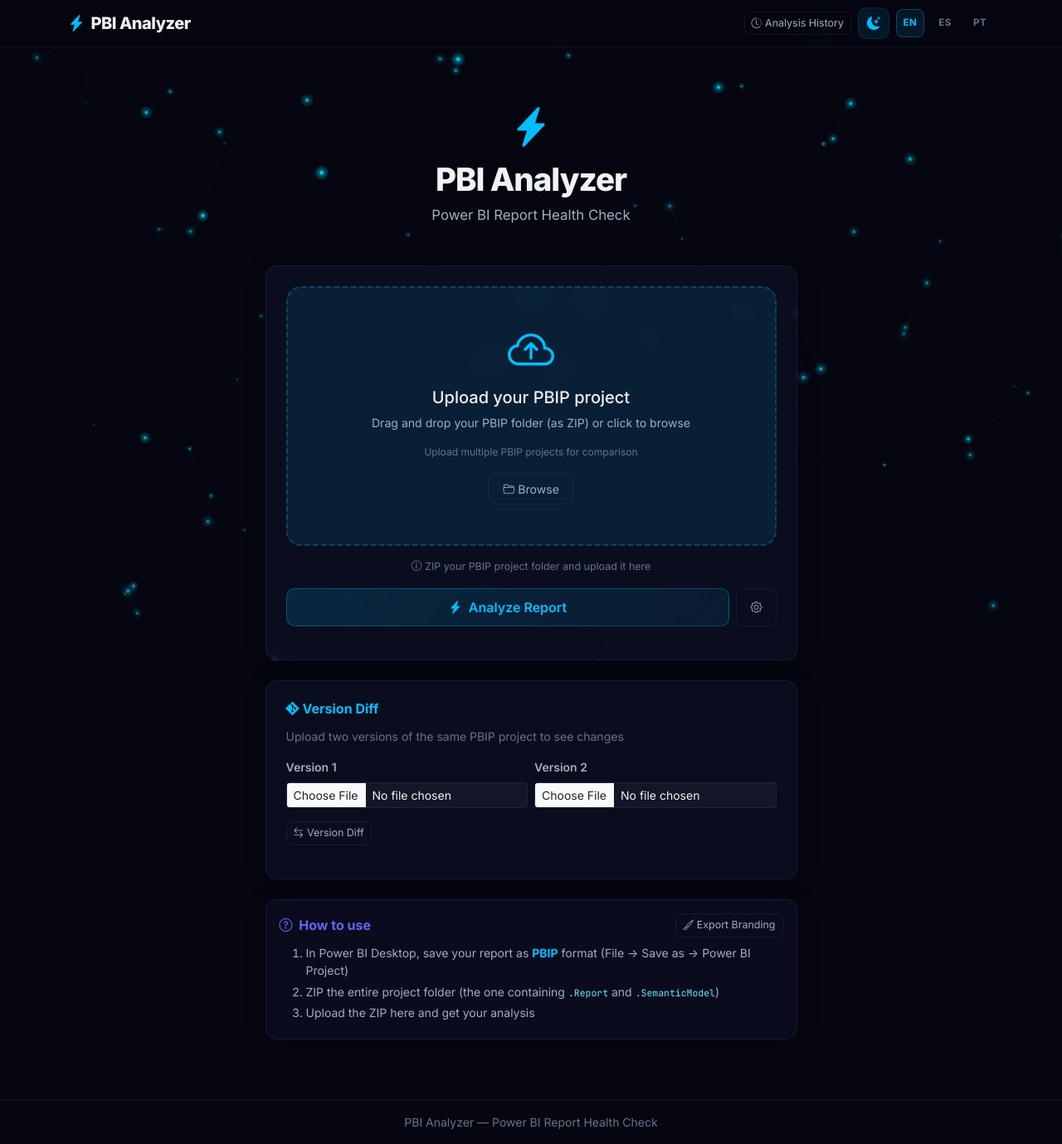
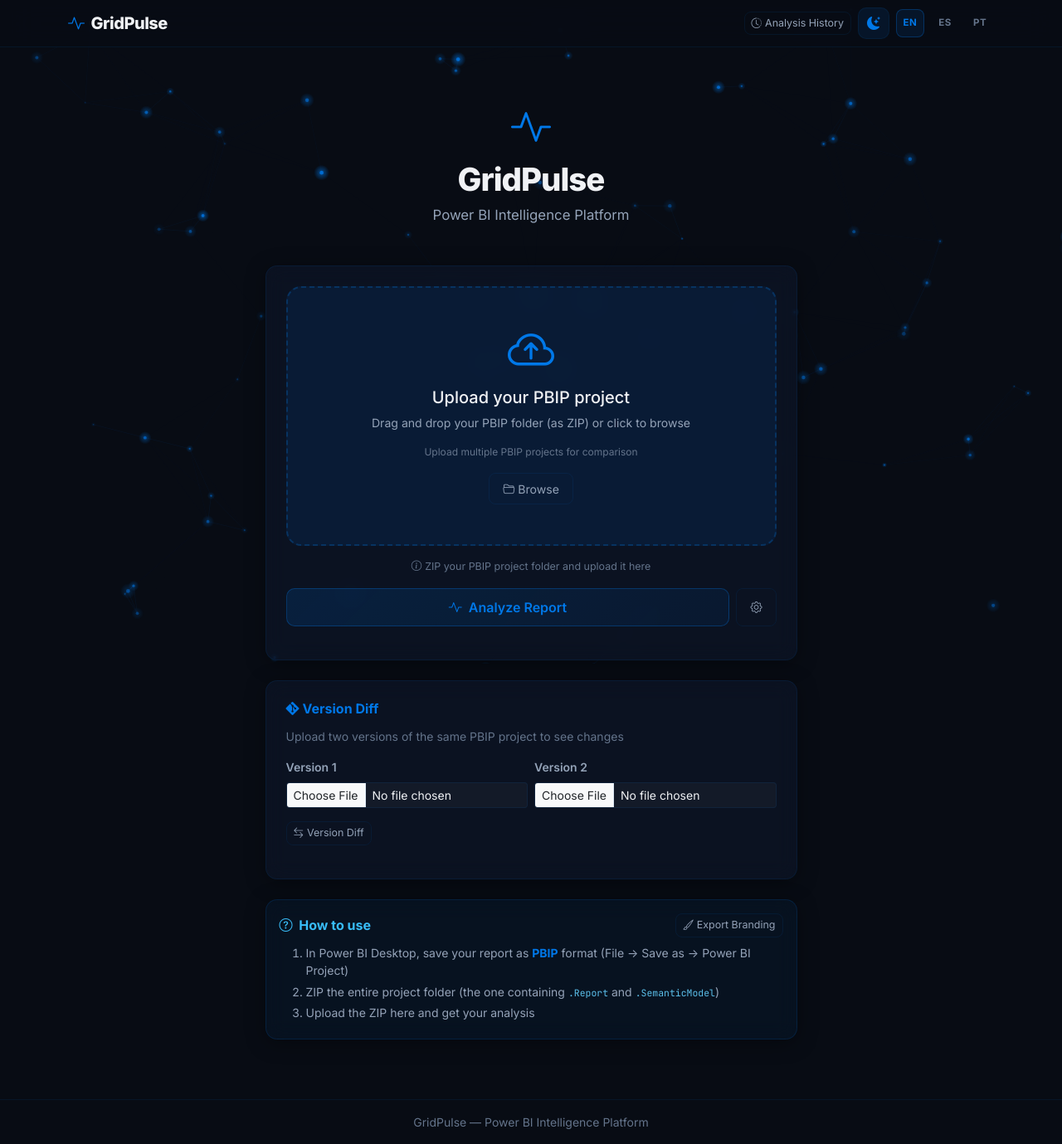
Before and after one commit to cardo991/pbi-analyzer, a Flask app: page / in a window 1280 px wide. Shown: the whole page at 83% size. Run offline with Flask 3, Linux system fonts and the light colour scheme; data that the repository does not hold is empty; some libraries are stand-ins or nearby versions.

Commit message:
Rebrand to GridPulse with YPF color palette
- Rename from "PBI Analyzer" to "GridPulse" across all 20 files
- Replace color scheme with YPF-inspired palette (#0063BE primary blue)
- Dark theme: deep navy backgrounds with blue glass accents
- Light theme: clean grays with corporate YPF blue
- Update particles, gradients, and category colors to blue-teal spectrum
- Change app icon from lightning to activity/pulse
- Update localStorage key, DB filename, API key env var
- All 3 i18n languages updated (EN/ES/PT)

Co-Authored-By: Claude Opus 4.6 <noreply@anthropic.com>

```diff
--- a/api.py
+++ b/api.py
@@ -1,4 +1,4 @@
-"""REST API Blueprint for PBI Analyzer."""
+"""REST API Blueprint for GridPulse."""
 
 import os
 import tempfile
@@ -8,7 +8,7 @@ from flask import Blueprint, request, jsonify
 api_bp = Blueprint("api", __name__)
 
 # Optional API key authentication
-API_KEY = os.environ.get("PBI_ANALYZER_API_KEY", "")
+API_KEY = os.environ.get("GRIDPULSE_API_KEY", "")
 
 
 def _check_api_key():
--- a/app.py
+++ b/app.py
@@ -1,4 +1,4 @@
-"""PBI Analyzer - Flask web application."""
+"""GridPulse - Flask web application."""
 
 import hashlib
 import json
--- a/cli.py
+++ b/cli.py
@@ -1,5 +1,5 @@
 #!/usr/bin/env python3
-"""PBI Analyzer - CLI Mode.
+"""GridPulse - CLI Mode.
 
 Usage:
     python cli.py analyze project.zip [options]
@@ -123,7 +123,7 @@ def format_text(result: dict) -> str:
     """Format analysis results as human-readable text."""
     lines = []
     lines.append("=" * 60)
-    lines.append(f"  PBI Analyzer - {result['project_name']}")
+    lines.append(f"  GridPulse - {result['project_name']}")
     lines.append("=" * 60)
     lines.append("")
 
@@ -194,7 +194,7 @@ def format_json(result: dict) -> str:
 
 def main():
     parser = argparse.ArgumentParser(
-        description="PBI Analyzer - Power BI Report Health Check (CLI)",
+        description="GridPulse - Power BI Intelligence Platform (CLI)",
         formatter_class=argparse.RawDescriptionHelpFormatter,
     )
     subparsers = parser.add_subparsers(dest="command")
--- a/config.py
+++ b/config.py
@@ -1,4 +1,4 @@
-"""Configuration and thresholds for PBI Analyzer."""
+"""Configuration and thresholds for GridPulse."""
 
 # --- Scoring weights (must sum to 100) ---
 CATEGORY_WEIGHTS = {
--- a/database.py
+++ b/database.py
@@ -6,7 +6,7 @@ import sqlite3
 from datetime import datetime
 
 
-DB_PATH = os.path.join(os.path.dirname(__file__), "pbi_analyzer.db")
+DB_PATH = os.path.join(os.path.dirname(__file__), "gridpulse.db")
 
 
 def get_db():
--- a/generators/markdown_export.py
+++ b/generators/markdown_export.py
@@ -7,7 +7,7 @@ def generate_markdown(project_name: str, score: dict, findings: list,
     lines = []
 
     # Header
-    lines.append(f"# PBI Analyzer Report: {project_name}")
+    lines.append(f"# GridPulse Report: {project_name}")
     lines.append("")
 
     # Score
@@ -153,6 +153,6 @@ def generate_markdown(project_name: str, score: dict, findings: list,
 
     # Footer
     lines.append("---")
-    lines.append("*Generated by PBI Analyzer*")
+    lines.append("*Generated by GridPulse*")
 
     return "\n".join(lines)
--- a/i18n/en.json
+++ b/i18n/en.json
@@ -1,6 +1,6 @@
 {
-  "app_title": "PBI Analyzer",
-  "app_subtitle": "Power BI Report Health Check",
+  "app_title": "GridPulse",
+  "app_subtitle": "Power BI Intelligence Platform",
   "upload_title": "Upload your PBIP project",
   "upload_desc": "Drag and drop your PBIP folder (as ZIP) or click to browse",
   "upload_btn": "Analyze Report",
--- a/i18n/es.json
+++ b/i18n/es.json
@@ -1,6 +1,6 @@
 {
-  "app_title": "PBI Analyzer",
-  "app_subtitle": "Chequeo de Salud de Reportes Power BI",
+  "app_title": "GridPulse",
+  "app_subtitle": "Plataforma de Inteligencia Power BI",
   "upload_title": "Subi tu proyecto PBIP",
   "upload_desc": "Arrastra y solta tu carpeta PBIP (como ZIP) o hace clic para buscar",
   "upload_btn": "Analizar Reporte",
--- a/i18n/pt.json
+++ b/i18n/pt.json
@@ -1,6 +1,6 @@
 {
-  "app_title": "PBI Analyzer",
-  "app_subtitle": "Verificacao de Saude de Relatorios Power BI",
+  "app_title": "GridPulse",
+  "app_subtitle": "Plataforma de Inteligencia Power BI",
   "upload_title": "Envie seu projeto PBIP",
   "upload_desc": "Arraste e solte sua pasta PBIP (como ZIP) ou clique para procurar",
   "upload_btn": "Analisar Relatorio",
--- a/models.py
+++ b/models.py
@@ -1,4 +1,4 @@
-"""Unified data models for PBI Analyzer."""
+"""Unified data models for GridPulse."""
 
 from dataclasses import dataclass, field
 
--- a/static/css/style.css
+++ b/static/css/style.css
@@ -1,96 +1,96 @@
 /* ============================================
-   PBI Analyzer - Dual Theme (Light / Dark)
+   GridPulse - YPF Edition (Light / Dark)
    ============================================ */
 
 /* --- DARK THEME (default) --- */
 :root, [data-theme="dark"] {
-    --bg-body: #060610;
-    --bg-surface: #0d0d1f;
-    --bg-card: rgba(14, 18, 38, 0.7);
-    --bg-card-hover: rgba(22, 30, 60, 0.8);
+    --bg-body: #080c14;
+    --bg-surface: #0f1724;
+    --bg-card: rgba(12, 20, 38, 0.75);
+    --bg-card-hover: rgba(18, 30, 55, 0.85);
     --bg-input: rgba(255,255,255,0.04);
-    --glass-border: rgba(100, 180, 255, 0.10);
-    --glass-border-hover: rgba(0, 180, 255, 0.30);
-    --accent: #00bfff;
-    --accent-rgb: 0,191,255;
-    --accent-soft: rgba(0,191,255,0.10);
-    --accent-medium: rgba(0,191,255,0.18);
-    --accent2: #6366f1;
-    --accent3: #a78bfa;
+    --glass-border: rgba(0, 99, 190, 0.12);
+    --glass-border-hover: rgba(0, 99, 190, 0.35);
+    --accent: #0078E8;
+    --accent-rgb: 0,120,232;
+    --accent-soft: rgba(0,120,232,0.10);
+    --accent-medium: rgba(0,120,232,0.18);
+    --accent2: #38bdf8;
+    --accent3: #06b6d4;
     --text-1: #f0f2f5;
-    --text-2: #a0aec0;
+    --text-2: #94a3b8;
     --text-3: #64748b;
-    --code-bg: rgba(0,0,0,0.30);
-    --code-color: #67e8f9;
-    --table-stripe: rgba(0,191,255,0.025);
+    --code-bg: rgba(0,0,0,0.35);
+    --code-color: #5bc0eb;
+    --table-stripe: rgba(0,120,232,0.025);
     --severity-error: #f87171;
     --severity-error-bg: rgba(248,113,113,0.10);
     --severity-error-border: rgba(248,113,113,0.20);
     --severity-warning: #fbbf24;
     --severity-warning-bg: rgba(251,191,36,0.10);
     --severity-warning-border: rgba(251,191,36,0.20);
-    --severity-info: #60a5fa;
-    --severity-info-bg: rgba(96,165,250,0.10);
-    --severity-info-border: rgba(96,165,250,0.20);
+    --severity-info: #38bdf8;
+    --severity-info-bg: rgba(56,189,248,0.10);
+    --severity-info-border: rgba(56,189,248,0.20);
     --grade-a: #34d399;
-    --grade-b: #60a5fa;
+    --grade-b: #38bdf8;
     --grade-c: #fbbf24;
     --grade-d: #fb923c;
     --grade-f: #f87171;
     --progress-bg: rgba(255,255,255,0.06);
-    --shadow-card: 0 4px 24px rgba(0,0,0,0.3);
-    --shadow-card-hover: 0 8px 40px rgba(0,191,255,0.08);
-    --nav-bg: rgba(6,6,16,0.85);
-    --suggest-bg: rgba(99,102,241,0.06);
-    --suggest-border: rgba(99,102,241,0.15);
-    --kpi-icon-bg: rgba(0,191,255,0.10);
-    --pdf-bg: #0d0d1f;
-    --pdf-card-bg: #131328;
+    --shadow-card: 0 4px 24px rgba(0,0,0,0.35);
+    --shadow-card-hover: 0 8px 40px rgba(0,99,190,0.12);
+    --nav-bg: rgba(8,12,20,0.88);
+    --suggest-bg: rgba(0,120,232,0.06);
+    --suggest-border: rgba(0,120,232,0.15);
+    --kpi-icon-bg: rgba(0,120,232,0.10);
+    --pdf-bg: #0f1724;
+    --pdf-card-bg: #151f30;
     --pdf-text: #f0f2f5;
 }
 
 /* --- LIGHT THEME --- */
 [data-theme="light"] {
-    --bg-body: #f4f6fb;
+    --bg-body: #f0f4f8;
     --bg-surface: #ffffff;
-    --bg-card: rgba(255,255,255,0.85);
-    --bg-card-hover: rgba(255,255,255,0.95);
+    --bg-card: rgba(255,255,255,0.88);
+    --bg-card-hover: rgba(255,255,255,0.96);
     --bg-input: rgba(0,0,0,0.03);
     --glass-border: rgba(0,0,0,0.08);
-    --glass-border-hover: rgba(0,120,200,0.25);
-    --accent: #0077cc;
-    --accent-rgb: 0,119,204;
-    --accent-soft: rgba(0,119,204,0.07);
-    --accent-medium: rgba(0,119,204,0.13);
-    --accent2: #6366f1;
-    --accent3: #7c3aed;
+    --glass-border-hover: rgba(0,99,190,0.28);
+    --accent: #0063BE;
+    --accent-rgb: 0,99,190;
+    --accent-soft: rgba(0,99,190,0.07);
+    --accent-medium: rgba(0,99,190,0.14);
+    --accent2: #0284c7;
+    --accent3: #0891b2;
     --text-1: #1a202c;
-    --text-2: #4a5568;
-    --text-3: #a0aec0;
+    --text-2: #475569;
+    --text-3: #94a3b8;
     --code-bg: rgba(0,0,0,0.05);
-    --code-color: #0369a1;
-    --table-stripe: rgba(0,0,0,0.02);
+    --code-color: #0054a3;
+    --table-stripe: rgba(0,99,190,0.025);
     --severity-error: #dc2626;
     --severity-error-bg: rgba(220,38,38,0.07);
     --severity-error-border: rgba(220,38,38,0.18);
     --severity-warning: #d97706;
     --severity-warning-bg: rgba(217,119,6,0.07);
     --severity-warning-border: rgba(217,119,6,0.18);
-    --severity-info: #2563eb;
-    --severity-info-bg: rgba(37,99,235,0.07);
-    --severity-info-border: rgba(37,99,235,0.18);
+    --severity-info: #0063BE;
+    --severity-info-bg: rgba(0,99,190,0.07);
+    --severity-info-border: rgba(0,99,190,0.18);
     --grade-a: #059669;
-    --grade-b: #2563eb;
+    --grade-b: #0063BE;
     --grade-c: #d97706;
     --grade-d: #ea580c;
     --grade-f: #dc2626;
     --progress-bg: rgba(0,0,0,0.06);
     --shadow-card: 0 2px 12px rgba(0,0,0,0.06);
-    --shadow-card-hover: 0 8px 30px rgba(0,119,204,0.10);
-    --nav-bg: rgba(255,255,255,0.90);
-    --suggest-bg: rgba(99,102,241,0.05);
-    --suggest-border: rgba(99,102,241,0.12);
-    --kpi-icon-bg: rgba(0,119,204,0.08);
+    --shadow-card-hover: 0 8px 30px rgba(0,99,190,0.10);
+    --nav-bg: rgba(255,255,255,0.92);
+    --suggest-bg: rgba(0,99,190,0.04);
+    --suggest-border: rgba(0,99,190,0.12);
+    --kpi-icon-bg: rgba(0,99,190,0.07);
     --pdf-bg: #ffffff;
     --pdf-card-bg: #f8f9fc;
     --pdf-text: #1a202c;
--- a/static/js/animations.js
+++ b/static/js/animations.js
@@ -1,5 +1,5 @@
 /**
- * PBI Analyzer - UI Animations
+ * GridPulse - UI Animations
  * Score gauge, counters, progress bars, cascade
  */
 document.addEventListener('DOMContentLoaded', function() {
--- a/static/js/particles.js
+++ b/static/js/particles.js
@@ -1,7 +1,7 @@
 /**
- * Constellation/Network Particle System
+ * GridPulse - Constellation Particle System
  * Floating luminous dots that connect with lines when close.
- * Adapts color to current theme.
+ * Adapts color to current theme (YPF blue palette).
  */
 (function() {
     const canvas = document.getElementById('particles-canvas');
@@ -17,7 +17,7 @@
     // Theme-aware color
     function getParticleColor() {
         var theme = document.documentElement.getAttribute('data-theme') || 'dark';
-        return theme === 'light' ? '0, 100, 180' : '0, 224, 255';
+        return theme === 'light' ? '0, 99, 190' : '0, 120, 232';
     }
     var pColor = getParticleColor();
 
--- a/static/js/pdf-export.js
+++ b/static/js/pdf-export.js
@@ -33,7 +33,7 @@ function exportPDF() {
 
     const opt = {
         margin: [10, 10, 10, 10],
-        filename: 'pbi-analysis-report.pdf',
+        filename: 'gridpulse-report.pdf',
         image: { type: 'jpeg', quality: 0.95 },
         html2canvas: {
             scale: 2,
--- a/templates/base.html
+++ b/templates/base.html
@@ -12,7 +12,7 @@
     <script>
         // Apply saved theme before render to avoid flash
         (function(){
-            var t = localStorage.getItem('pbi-theme') || 'dark';
+            var t = localStorage.getItem('gp-theme') || 'dark';
             document.documentElement.setAttribute('data-theme', t);
         })();
     </script>
@@ -23,7 +23,7 @@
     <nav class="navbar navbar-expand-lg">
         <div class="container">
             <a class="navbar-brand" href="{{ url_for('index', lang=lang) }}">
-                <i class="bi bi-lightning-charge-fill me-2"></i>{{ t('app_title') }}
+                <i class="bi bi-activity me-2"></i>{{ t('app_title') }}
             </a>
             <div class="d-flex align-items-center gap-2">
                 <a href="{{ url_for('history', lang=lang) }}" class="btn-ghost btn-sm" style="font-size:0.78rem;">
@@ -45,7 +45,7 @@
 
     <footer class="py-3 mt-5">
         <div class="container text-center">
-            <small style="color:var(--text-3);">PBI Analyzer &mdash; Power BI Report Health Check</small>
+            <small style="color:var(--text-3);">GridPulse &mdash; Power BI Intelligence Platform</small>
         </div>
     </footer>
 
@@ -58,10 +58,10 @@
             var icon = document.getElementById('theme-icon');
             function applyTheme(theme) {
                 document.documentElement.setAttribute('data-theme', theme);
-                localStorage.setItem('pbi-theme', theme);
+                localStorage.setItem('gp-theme', theme);
                 icon.className = theme === 'dark' ? 'bi bi-moon-stars-fill' : 'bi bi-sun-fill';
             }
-            applyTheme(localStorage.getItem('pbi-theme') || 'dark');
+            applyTheme(localStorage.getItem('gp-theme') || 'dark');
             btn.addEventListener('click', function(){
                 var current = document.documentElement.getAttribute('data-theme');
                 applyTheme(current === 'dark' ? 'light' : 'dark');
--- a/templates/branding_modal.html
+++ b/templates/branding_modal.html
@@ -86,7 +86,7 @@
                                     <span style="font-weight:700;color:{{ branding.primary_color }};">{{ branding.company_name or 'Company Name' }}</span>
                                 </div>
                                 <div style="padding:1rem 0;color:#333;font-size:0.85rem;">
-                                    PBI Analyzer Report — Sample Preview
+                                    GridPulse Report — Sample Preview
                                 </div>
                                 {% if branding.footer_text %}
                                 <div style="text-align:center;font-size:0.72rem;color:#888;border-top:1px solid #ddd;padding-top:0.4rem;">
--- a/templates/index.html
+++ b/templates/index.html
@@ -5,7 +5,7 @@
     <div class="col-lg-7">
         <div class="text-center mb-5 fade-in">
             <div class="mb-3">
-                <i class="bi bi-lightning-charge-fill" style="font-size:3rem; color:var(--accent);"></i>
+                <i class="bi bi-activity" style="font-size:3rem; color:var(--accent);"></i>
             </div>
             <h1 style="font-size:2.4rem; font-weight:800; letter-spacing:-1px; color:var(--text-1);">
                 {{ t('app_title') }}
@@ -43,7 +43,7 @@
                     <div class="d-flex gap-2">
                         <div class="flex-grow-1 d-grid">
                             <button type="submit" class="btn-neon btn-lg" id="submit-btn" disabled>
-                                <i class="bi bi-lightning-charge-fill me-1"></i>
+                                <i class="bi bi-activity me-1"></i>
                                 <span>{{ t('upload_btn') }}</span>
                             </button>
                         </div>
--- a/watcher.py
+++ b/watcher.py
@@ -1,5 +1,5 @@
 #!/usr/bin/env python3
-"""PBI Analyzer - Scheduled Watch Mode.
+"""GridPulse - Scheduled Watch Mode.
 
 Monitors a folder for PBIP ZIP files and auto-analyzes on changes.
 
@@ -83,7 +83,7 @@ def watch(folder: str, interval: int = 30, lang: str = "en",
     if output_dir and not os.path.isdir(output_dir):
         os.makedirs(output_dir, exist_ok=True)
 
-    print(f"=== PBI Analyzer Watch Mode ===")
+    print(f"=== GridPulse Watch Mode ===")
     print(f"  Folder: {os.path.abspath(folder)}")
     print(f"  Interval: {interval}s")
     print(f"  Language: {lang}")
@@ -202,7 +202,7 @@ def _now() -> str:
 
 def main():
     parser = argparse.ArgumentParser(
-        description="PBI Analyzer - Watch Mode",
+        description="GridPulse - Watch Mode",
         formatter_class=argparse.RawDescriptionHelpFormatter,
     )
     subparsers = parser.add_subparsers(dest="command")
```
Also changed, not shown: other parts of static/css/style.css (+11 -11 lines), tests/test_analyzers.py (+1 -1 lines), 1 other file.
